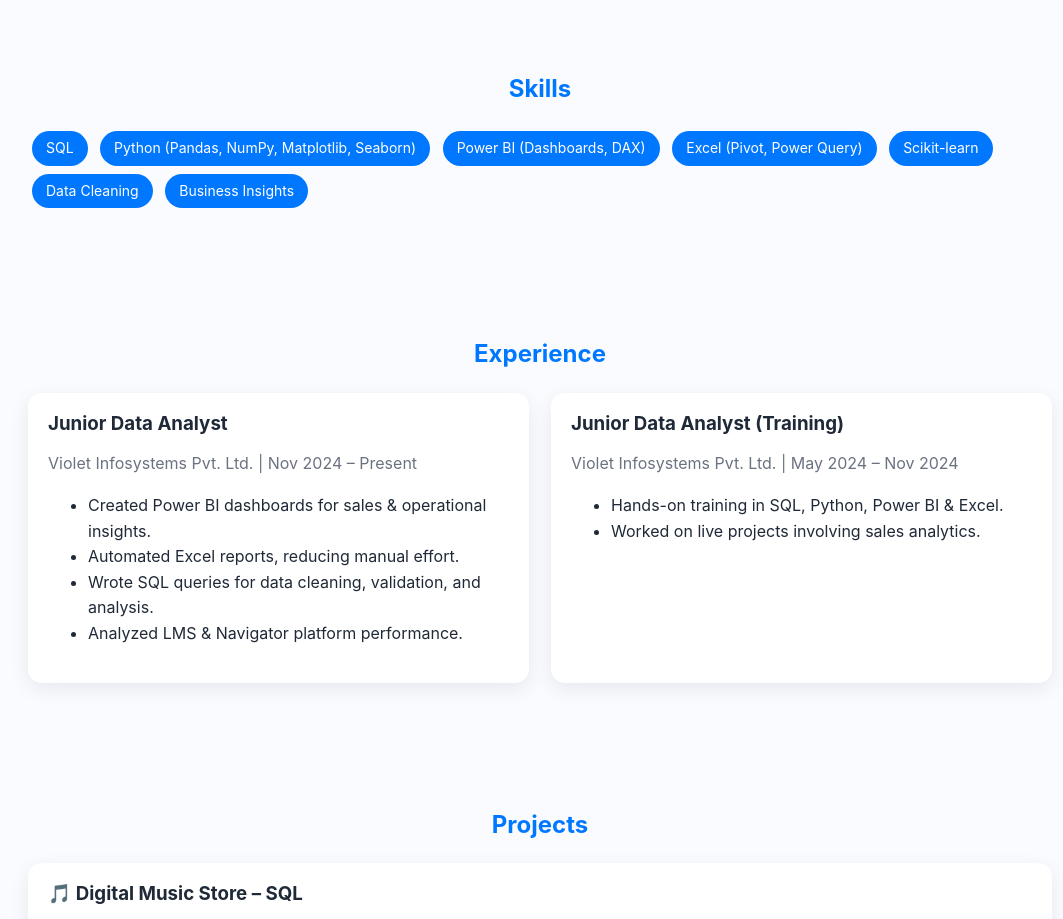
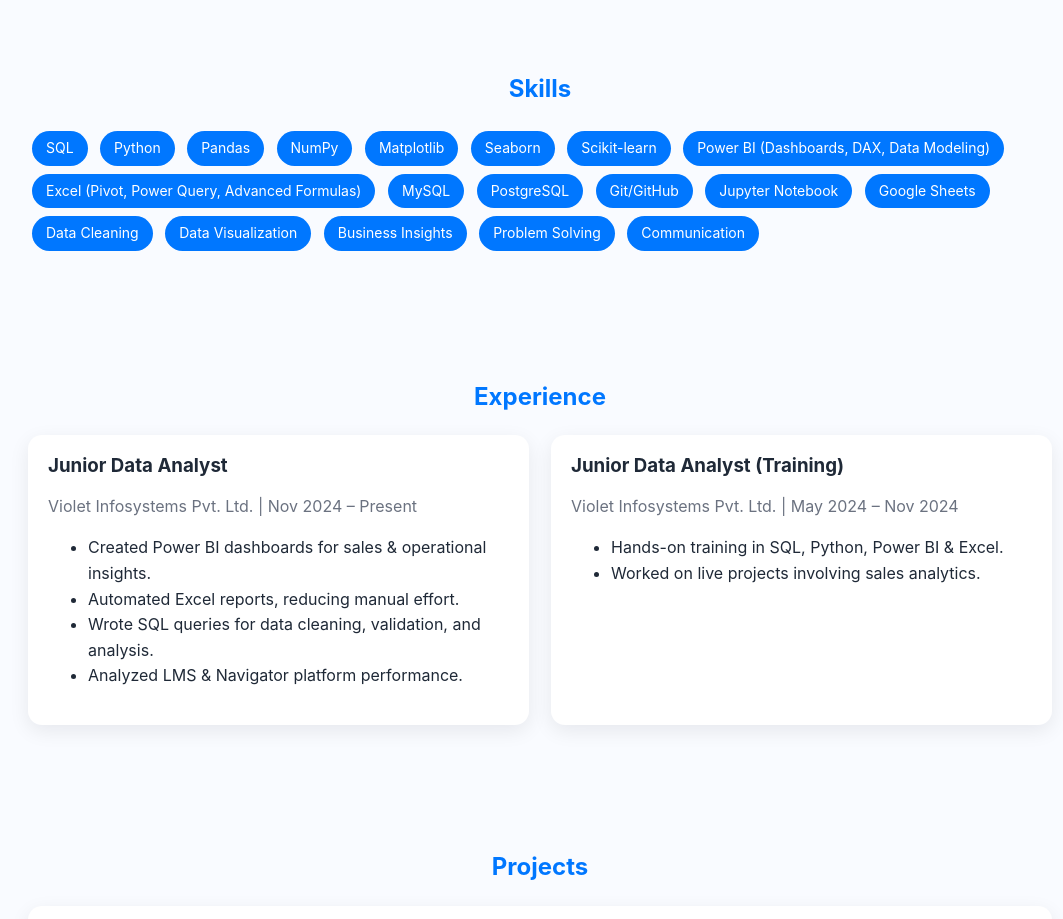
Before and after one commit to SiddheshSRane/SiddheshSRane.github.io, a plain HTML site: page index.html in a window 1280 px wide. Shown: the part 1160-2079 px from the top of the page, without its empty margins (100-1163 px from the left). Drawn offline with nearby package versions, Linux system fonts and the light colour scheme.

Commit message:
Update index.html

```diff
--- a/index.html
+++ b/index.html
@@ -173,14 +173,27 @@
   <h2>Skills</h2>
   <div>
     <span class="skill-badge">SQL</span>
-    <span class="skill-badge">Python (Pandas, NumPy, Matplotlib, Seaborn)</span>
-    <span class="skill-badge">Power BI (Dashboards, DAX)</span>
-    <span class="skill-badge">Excel (Pivot, Power Query)</span>
+    <span class="skill-badge">Python</span>
+    <span class="skill-badge">Pandas</span>
+    <span class="skill-badge">NumPy</span>
+    <span class="skill-badge">Matplotlib</span>
+    <span class="skill-badge">Seaborn</span>
     <span class="skill-badge">Scikit-learn</span>
+    <span class="skill-badge">Power BI (Dashboards, DAX, Data Modeling)</span>
+    <span class="skill-badge">Excel (Pivot, Power Query, Advanced Formulas)</span>
+    <span class="skill-badge">MySQL</span>
+    <span class="skill-badge">PostgreSQL</span>
+    <span class="skill-badge">Git/GitHub</span>
+    <span class="skill-badge">Jupyter Notebook</span>
+    <span class="skill-badge">Google Sheets</span>
     <span class="skill-badge">Data Cleaning</span>
+    <span class="skill-badge">Data Visualization</span>
     <span class="skill-badge">Business Insights</span>
+    <span class="skill-badge">Problem Solving</span>
+    <span class="skill-badge">Communication</span>
   </div>
 </section>
+
 
 <!-- Experience -->
 <section id="experience">
```
